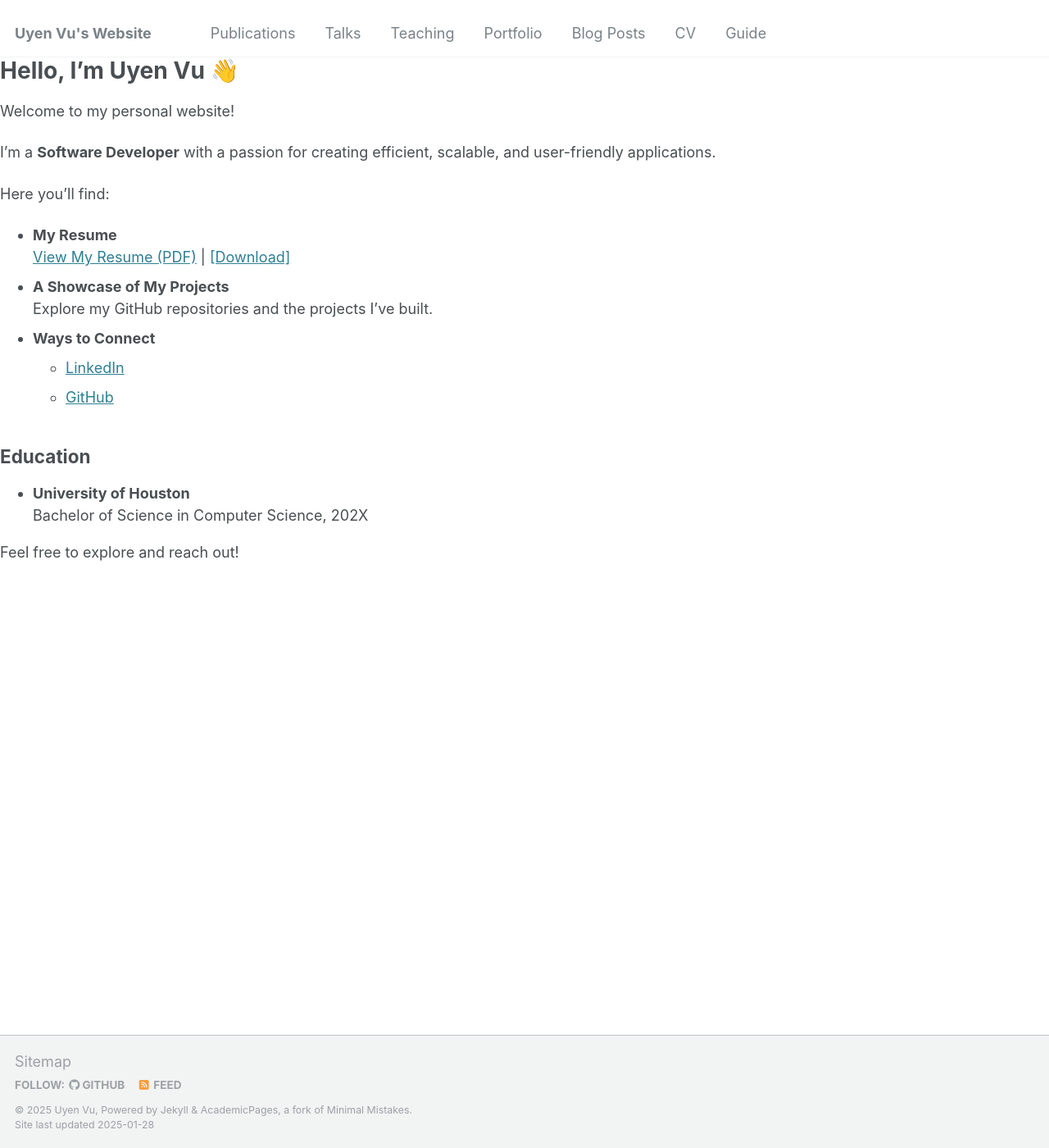
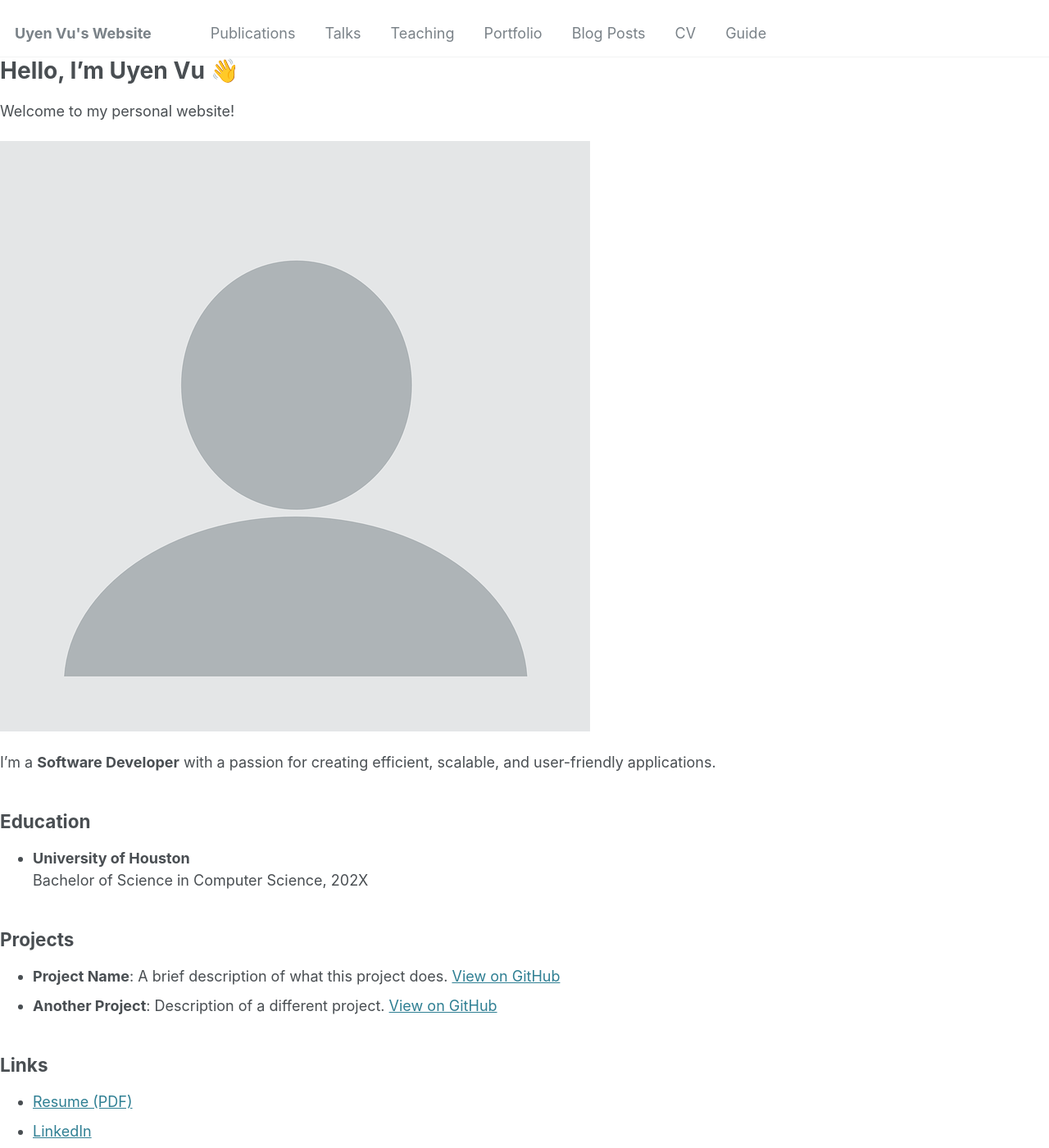
Before and after one commit to uynvu078/uynvu078.github.io, a Jekyll site: the page built from index.md, in a window 1280 px wide and 1400 px high. Shown: the whole window at 82% size. Built offline with Jekyll 4.4.1, drawn with Linux system fonts in a browser that asks for light colours; some of the changed text lies outside the part shown.

Commit message:
Update index.md

```diff
--- a/index.md
+++ b/index.md
@@ -6,19 +6,25 @@ title: "Uyen Vu's Website"
 # Hello, I'm Uyen Vu 👋
 Welcome to my personal website!
 
+![Uyen Vu](images/profile.png)
+
 I’m a **Software Developer** with a passion for creating efficient, scalable, and user-friendly applications.
-
-Here you’ll find:
-- **My Resume**
-  [View My Resume (PDF)](files/resume.pdf) | [[Download]](files/resume.pdf)
-- **A Showcase of My Projects**
-  Explore my GitHub repositories and the projects I’ve built.
-- **Ways to Connect**
-  - [LinkedIn](www.linkedin.com/in/uyen-vu-sf8358)
-  - [GitHub](https://github.com/uynvu078)
 
 ## Education
 - **University of Houston**
   Bachelor of Science in Computer Science, 202X
 
+## Projects
+- **Project Name**: A brief description of what this project does. [View on GitHub](https://github.com/your-repo)
+- **Another Project**: Description of a different project. [View on GitHub](https://github.com/your-repo)
+
+## Links
+- [Resume (PDF)](files/resume.pdf)
+- [LinkedIn](https://www.linkedin.com/in/uyen-vu-sf8358/)
+- [GitHub](https://github.com/uynvu078)
+
+## Resources
+- [University of Houston Computer Science Department](https://www.cs.uh.edu/)
+
+
 Feel free to explore and reach out!
```
